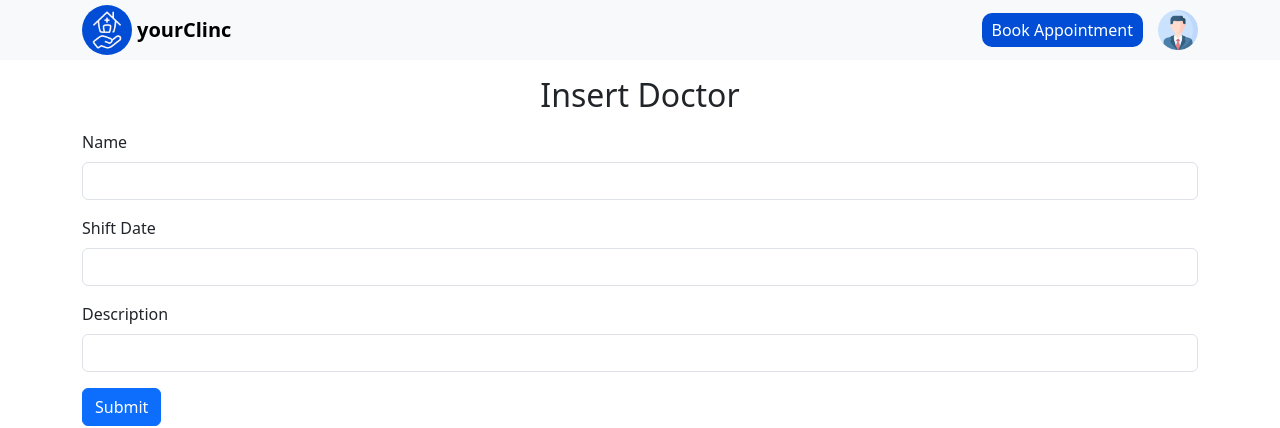
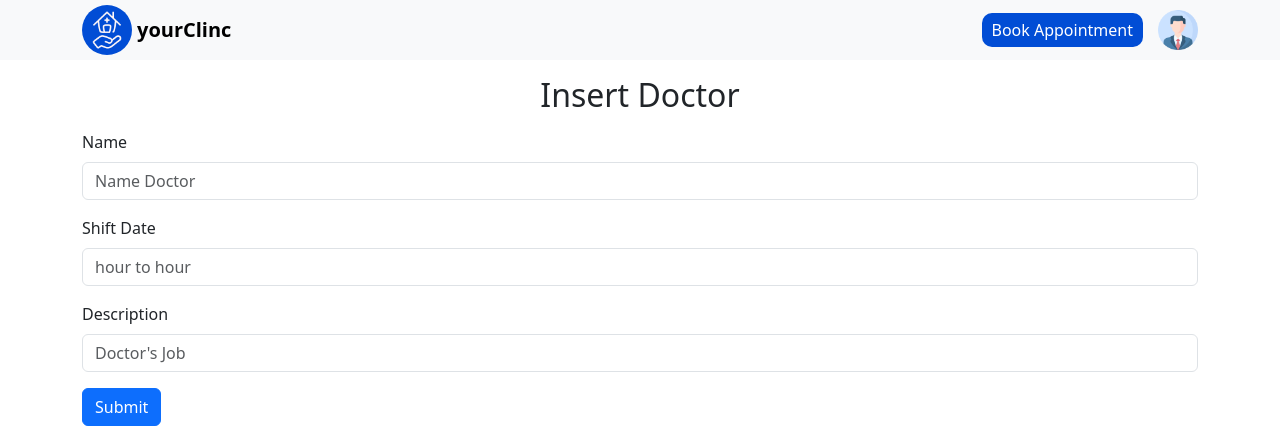
Before and after one commit to MuhammedMostafaSalem/yourClinc, a React (Create React App) app in the folder frontend/: page /doc in a window 1280 px wide. Shown: the top 428 px of the page. Built offline with nearby package versions, Linux system fonts and the light colour scheme; no server answers.

Commit message:
Add placeholder for input

```diff
--- a/frontend/src/Components/Doc/AddForm.js
+++ b/frontend/src/Components/Doc/AddForm.js
@@ -35,15 +35,15 @@ const AddForm = () => {
                         <form onSubmit={handleSubmit}>
                             <div className='form-group my-3'>
                                 <label htmlFor='title' className='mb-2'>Name</label>
-                                <input type='text' className='form-control' id='title' ref={nameRef} />
+                                <input placeholder='Name Doctor' type='text' className='form-control' id='title' ref={nameRef} />
                             </div>
                             <div className='form-group my-3'>
-                                <label htmlFor='price' className='mb-2'>Shift Date</label>
-                                <input type='text' className='form-control' id='price' ref={shiftRef} />
+                                <label htmlFor='shift' className='mb-2'>Shift Date</label>
+                                <input placeholder='hour to hour' type='text' className='form-control' id='shift' ref={shiftRef} />
                             </div>
                             <div className='form-group my-3'>
                                 <label htmlFor='Description' className='mb-2'>Description</label>
-                                <input type='text' className='form-control' id='Description' ref={descriptionRef} />
+                                <input placeholder="Doctor's Job" type='text' className='form-control' id='Description' ref={descriptionRef} />
                             </div>
                             <button type='submit' className='btn btn-primary'>
                                 Submit
```
